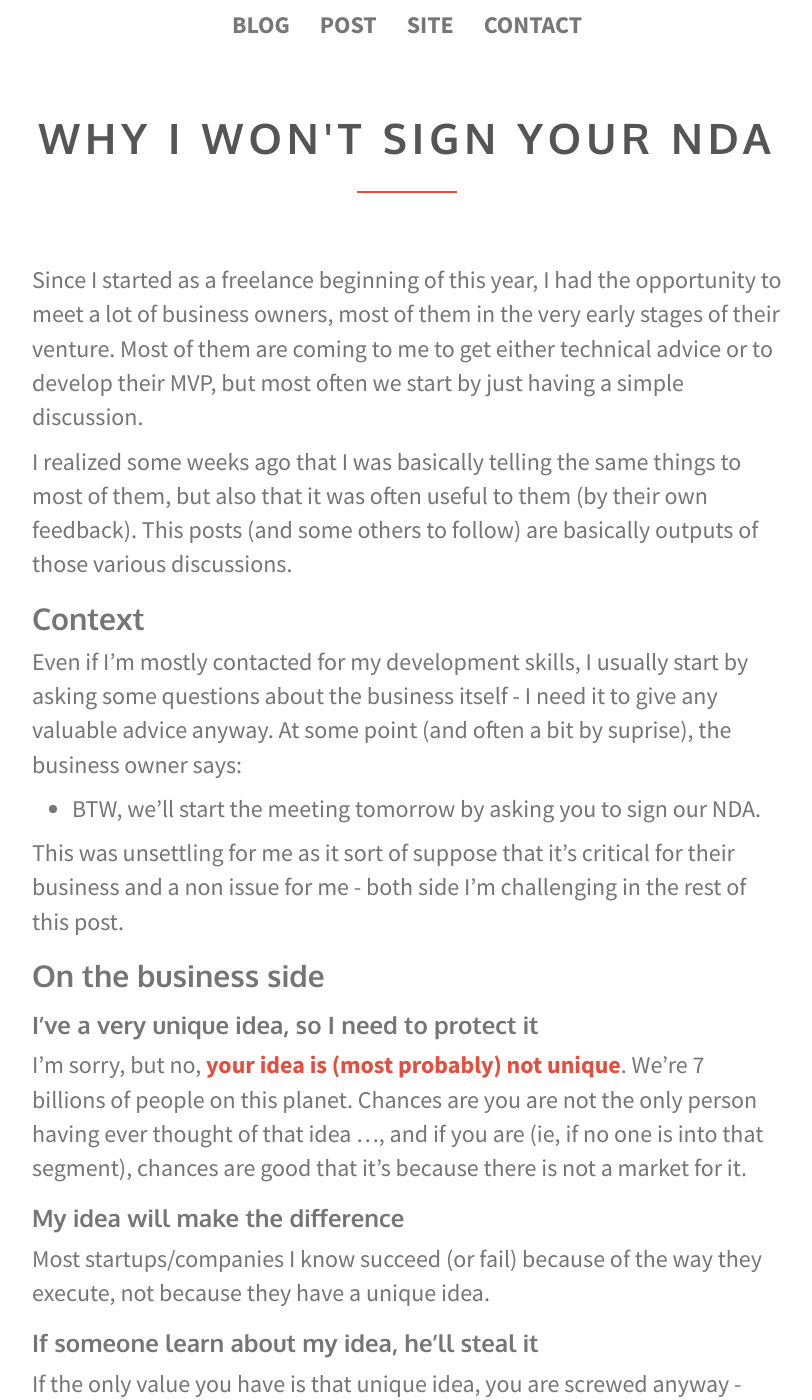
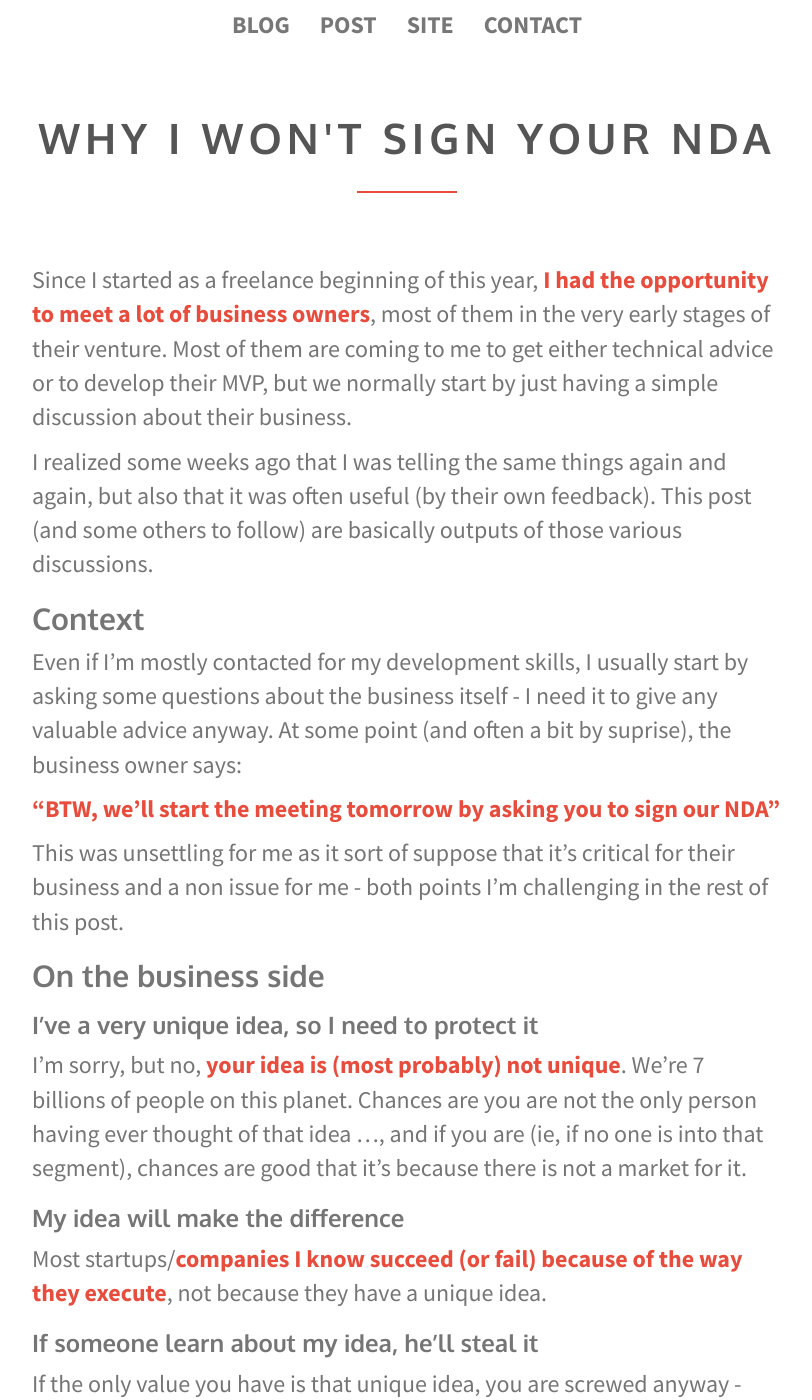
Before and after one commit to vanakenm/blog, a Jekyll site: the page built from _posts/2015-08-12-why-i-wont-sign-your-nda.md, in a window 1280 px wide and 1400 px high. Shown: the whole window, without its empty margins (233-1045 px from the left). Built offline with Jekyll 4.4.1, drawn with Linux system fonts in a browser that asks for light colours; nearby versions of some CDN libraries; library files that are not in the unit come from our copies; comment, search, counter and statistics services are not loaded; some of the changed text lies outside the part shown.

Commit message:
small formatting fix on nda

```diff
--- a/_posts/2015-08-12-why-i-wont-sign-your-nda.md
+++ b/_posts/2015-08-12-why-i-wont-sign-your-nda.md
@@ -4,17 +4,17 @@ title:  "Why I won't sign your NDA"
 date:   2015-08-12 12:00:00
 ---
 
-Since I started as a freelance beginning of this year, I had the opportunity to meet a lot of business owners, most of them in the very early stages of their venture. Most of them are coming to me to get either technical advice or to develop their MVP, but most often we start by just having a simple discussion.
+Since I started as a freelance beginning of this year, *I had the opportunity to meet a lot of business owners*, most of them in the very early stages of their venture. Most of them are coming to me to get either technical advice or to develop their MVP, but we normally start by just having a simple discussion about their business.
 
-I realized some weeks ago that I was basically telling the same things to most of them, but also that it was often useful to them (by their own feedback). This posts (and some others to follow) are basically outputs of those various discussions.
+I realized some weeks ago that I was telling the same things again and again, but also that it was often useful (by their own feedback). This post (and some others to follow) are basically outputs of those various discussions.
 
 ## Context
 
 Even if I'm mostly contacted for my development skills, I usually start by asking some questions about the business itself - I need it to give any valuable advice anyway. At some point (and often a bit by suprise), the business owner says:
 
-- BTW, we'll start the meeting tomorrow by asking you to sign our NDA.
+*"BTW, we'll start the meeting tomorrow by asking you to sign our NDA"*
 
-This was unsettling for me as it sort of suppose that it's critical for their business and a non issue for me - both side I'm challenging in the rest of this post.
+This was unsettling for me as it sort of suppose that it's critical for their business and a non issue for me - both points I'm challenging in the rest of this post.
 
 ## On the business side
 
@@ -24,7 +24,7 @@ I'm sorry, but no, *your idea is (most probably) not unique*. We're 7 billions o
 
 ### My idea will make the difference
 
-Most startups/companies I know succeed (or fail) because of the way they execute, not because they have a unique idea.
+Most startups/*companies I know succeed (or fail) because of the way they execute*, not because they have a unique idea.
 
 ### If someone learn about my idea, he'll steal it
 
@@ -40,11 +40,11 @@ Again, *it's not about the idea or being first, it's about execution*. Google Se
 
 ### You are a developer, so you could steal my idea and build it
 
-Again, if the only thing you can bring on the table is an idea, see previous point.
+Again, if the only thing you can bring on the table is an idea, see my previous point.
 
 Now, I'm working as a freelance, and I want to work on different projects. It would not be really smart, career wise, to be "the guy that steal ideas".
 
-Moreover: *I'm not qualified to make it work*. I made projects in very various domains: insurance, meal delivery, publishing, etc... In most of those cases, the business people were specialists of those sectors. I am not. I could build the software, then what? *I'll be unable to sell it/market it/communicate with the audience, and that's the most critical part.*
+More importantly: *I'm not qualified to make your idea work*. I made projects in very various domains: insurance, meal delivery, publishing, etc... In most of those cases, the business people were specialists of those sectors. I am not. I could build the software, then what? *I'll be unable to sell it/market it/communicate with the audience, and that's the most critical part.*. Trust me - I tried to build a software in a domain I know nothing about (HR), and it did not turn well.
 
 ## On my side
 
```
Also changed, not shown: other parts of _posts/2015-08-12-why-i-wont-sign-your-nda.md (+4 -4 lines), Gemfile.lock.
